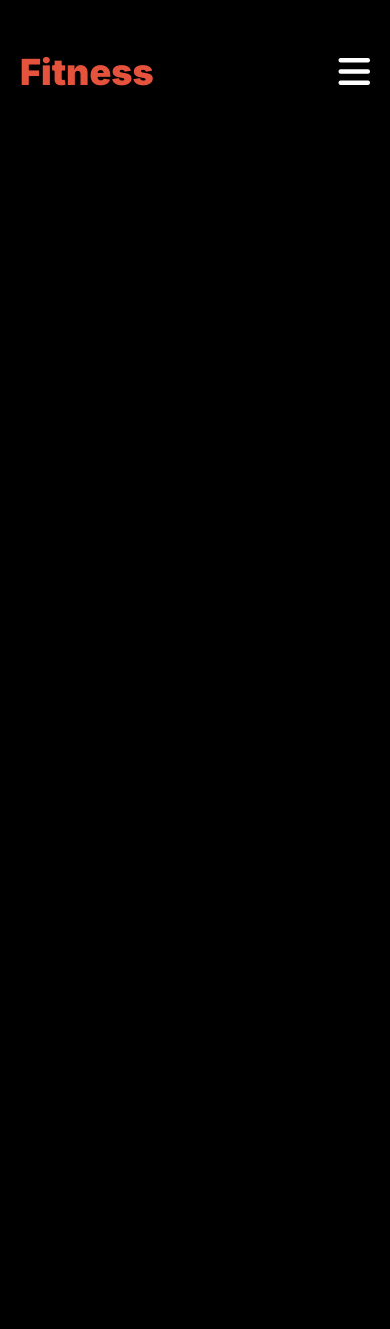
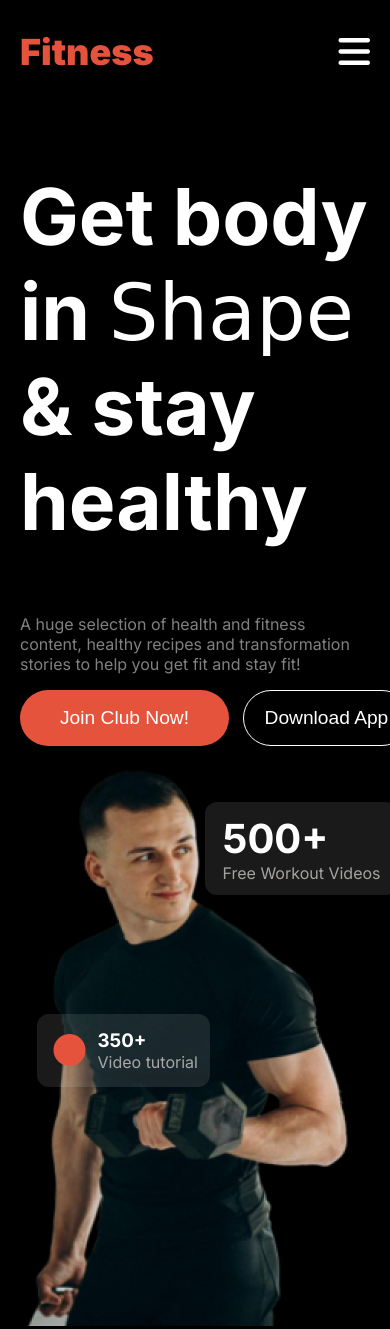
Before and after one commit to HardEnd-art/Assignment-2, a plain HTML site: page index.html in a window 390 px wide. Before the commit the page ends 844 px from the top, so only its background shows below. Drawn offline with Linux system fonts and the light colour scheme; a web font is replaced by a local one.

Commit message:
added image file and banner section with responsive settings for small devices

```diff
--- a/Styles/style.css
+++ b/Styles/style.css
@@ -8,11 +8,21 @@
     font-style: normal;
 }
 
+/* Font name: monsieur-la-doulaise */
+.monsieur-la-doulaise-regular {
+    font-family: "Monsieur La Doulaise", cursive;
+    font-weight: 400;
+    font-style: normal;
+}
+
+
 /* Shared Styles */
 .display-flex{
     display: flex;
 }
-
+.display-grid{
+    display: grid;
+}
 .primary-bg-color{
     background-color: #E6533C;
 }
@@ -24,6 +34,14 @@
 
 .text-color-2{
     color: #E6533C;
+}
+
+.primary-description-color{
+    color: rgba(255, 255, 255, 0.5);
+}
+
+.secondary-description-color{
+    color: rgba(239, 237, 232, 0.65);
 }
 
 /* Styles applied on whole site */
@@ -59,7 +77,7 @@ body{
 
 .fa-bars{
     color: white;
-    display: none;
+    visibility: hidden;
 }
 
 .nav-link{
@@ -73,11 +91,91 @@ body{
     border-radius: 46px;
 }
 
+/* Banner related styles */
+.banner{
+    justify-content: space-between;
+}
+
+.banner-title{
+    font-size: 4.9rem;
+}
+
+.banner-content{
+    max-width: 50%;
+}
+
+.banner-btn, .banner-btn-2{
+    font-size: 1.2rem;
+    font-weight: 500;
+    border-radius: 42px;
+}
+
+.banner-btn{
+    border: none;
+    padding: 16px 46.5px;
+    margin-right: 14px;
+}
+
+.banner-btn-2{
+    background: none;
+    border: 1px solid white;
+    padding: 16px 48px;
+}
+
+/* Banner-Card and img related styles */
+.banner-img{
+    position: relative;
+}
+
+.card-1, .card-2{
+    background-color: rgba(255, 255, 255, 0.1);
+    border-radius: 12px;
+}
+
+.card-1{
+    max-width: 40%;
+    padding: 20px 23px;
+    position: absolute;
+    left: -7rem;
+    bottom: 12rem;
+}
+
+.fa-circle{
+    font-size: 2rem;
+    width: 40px;
+}
+
+.card-info{
+    align-items: center;
+    gap: 12px;
+}
+
+.card-title, .card-description, .card-2-title{
+    margin: 0;
+}
+
+.card-description{
+    white-space: nowrap;
+}
+
+.card-2{
+    max-width: 45%;
+    padding: 17px 24px;
+    position: relative;
+    left: 14rem;
+    bottom: 30rem;
+}
+
+.card-2-title{
+    font-size: 2.5rem;
+}
+
+
 /* media queries related styles for small devices */
 @media screen and (max-width: 576px)
 {
-    .navbar{
-        margin: 20px;
+    header{
+        margin: 0 20px
     }
 
     .nav-items{
@@ -86,6 +184,34 @@ body{
 
     .fa-bars{
         font-size: 2.25rem;
-        display: contents;
+        visibility: visible;
+    }
+    .banner{
+        flex-direction: column;
+        align-items: center;
+    }
+    .banner-content{
+        max-width: 100%;
+    }
+    .banner-btns{
+        display: grid;
+        grid-template-columns: repeat(2, 1fr);
+        text-wrap: nowrap;
+    }
+    .banner-btn{
+        padding: 16px 40px;
+    }
+    .banner-btn-2{
+        padding: 16px 20.5px;
+    }
+    .card-1{
+        left: 1rem;
+        bottom: 21rem;
+        padding: 15px 17px;
+    }
+    .card-2{
+        left: 11.5rem;
+        bottom: 33rem;
+        padding: 12px 18px;
     }
 }
--- a/index.html
+++ b/index.html
@@ -3,12 +3,16 @@
 <head>
     <meta charset="UTF-8">
     <meta name="viewport" content="width=device-width, initial-scale=1.0">
+    <link rel="preconnect" href="https://fonts.googleapis.com">
+    <link rel="preconnect" href="https://fonts.gstatic.com" crossorigin>
+    <link href="https://fonts.googleapis.com/css2?family=Monsieur+La+Doulaise&display=swap" rel="stylesheet">
+    <script src="https://kit.fontawesome.com/1161b2d89a.js" crossorigin="anonymous"></script>
     <link rel="stylesheet" href="Styles/style.css">
-    <script src="https://kit.fontawesome.com/1161b2d89a.js" crossorigin="anonymous"></script>
     <title>Assignment-2</title>
 </head>
 <body class="inter-font">
     <header>
+        <!-- Navbar -->
         <nav class="navbar display-flex">
                 <h1 class="nav-title text-color-2">Fitness</h1>
                 <i class="fa fa-solid fa-bars"></i>
@@ -19,6 +23,41 @@
                 <li class="nav-item"><a href="" class="nav-link text-color">About</a></li>
             </ul>
         </nav>
+        <!-- Banner Section -->
+        <section class="banner display-flex">
+            <div class="banner-content">
+               <h1 class="banner-title text-color">
+                    Get body in <span class="monsieur-la-doulaise-regular">Shape</span> & stay healthy
+               </h1>
+               <p class="primary-description-color">
+                A huge selection of health and fitness content, healthy recipes and transformation stories to help you get fit and stay fit!
+               </p>
+                <div class="banner-btns">
+                    <button class="banner-btn primary-bg-color text-color">Join Club Now!</button>
+                    <button class="banner-btn-2 text-color">Download App</button>
+                </div>
+            </div>
+            <div class="banner-img">
+                <img src="images/Images 2.png" alt="">
+                <div class="card-1">
+                    <div class="card-info display-flex">
+                        <i class="fa fa-solid fa-circle text-color-2"></i>
+                        <div class="card-content">
+                            <h3 class="card-title text-color">350+</h3>
+                            <p class="card-description secondary-description-color">Video tutorial</p>
+                       </div>
+                    </div>
+                </div>
+                <div class="card-2">
+                    <h3 class="card-2-title text-color">
+                        500+
+                    </h3>
+                    <p class="card-description secondary-description-color">
+                        Free Workout Videos
+                    </p>
+                </div>
+            </div>
+        </section>
     </header>
 </body>
 </html>
```
Also changed, not shown: images/Images 2.png (added), images/exercise1.jpg (added), images/exercise2.png (added), images/exercise3.png (added), images/exercise5.jpg (added), images/exercise6.jpg (added), images/image 2.png (added), images/image 3.png (added), images/image 4.png (added), images/image 5.png (added), images/run.jpg (added), images/trainer1.png (added), images/trainer2.png (added), images/trainer3.png (added), 2 more files, 2 other files.
